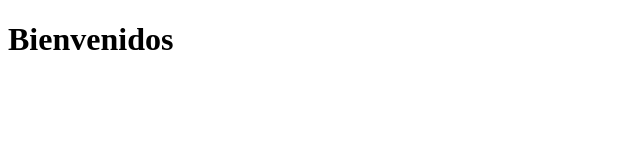
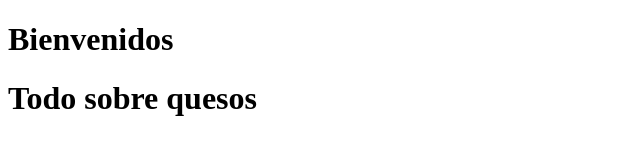
Before and after one commit to JohanRomulo/web, a plain HTML site: page index.html in a window 1280 px wide. Shown: the whole page, without its empty margins (0-640 px from the left). Drawn offline with Linux system fonts and the light colour scheme.

Commit message:
agregando quesos

```diff
--- a/index.html
+++ b/index.html
@@ -7,5 +7,10 @@
 </head>
 <body>
     <h1>Bienvenidos</h1>
+
+    <h1>
+        Todo sobre quesos
+    </h1>
+
 </body>
 </html>
```
